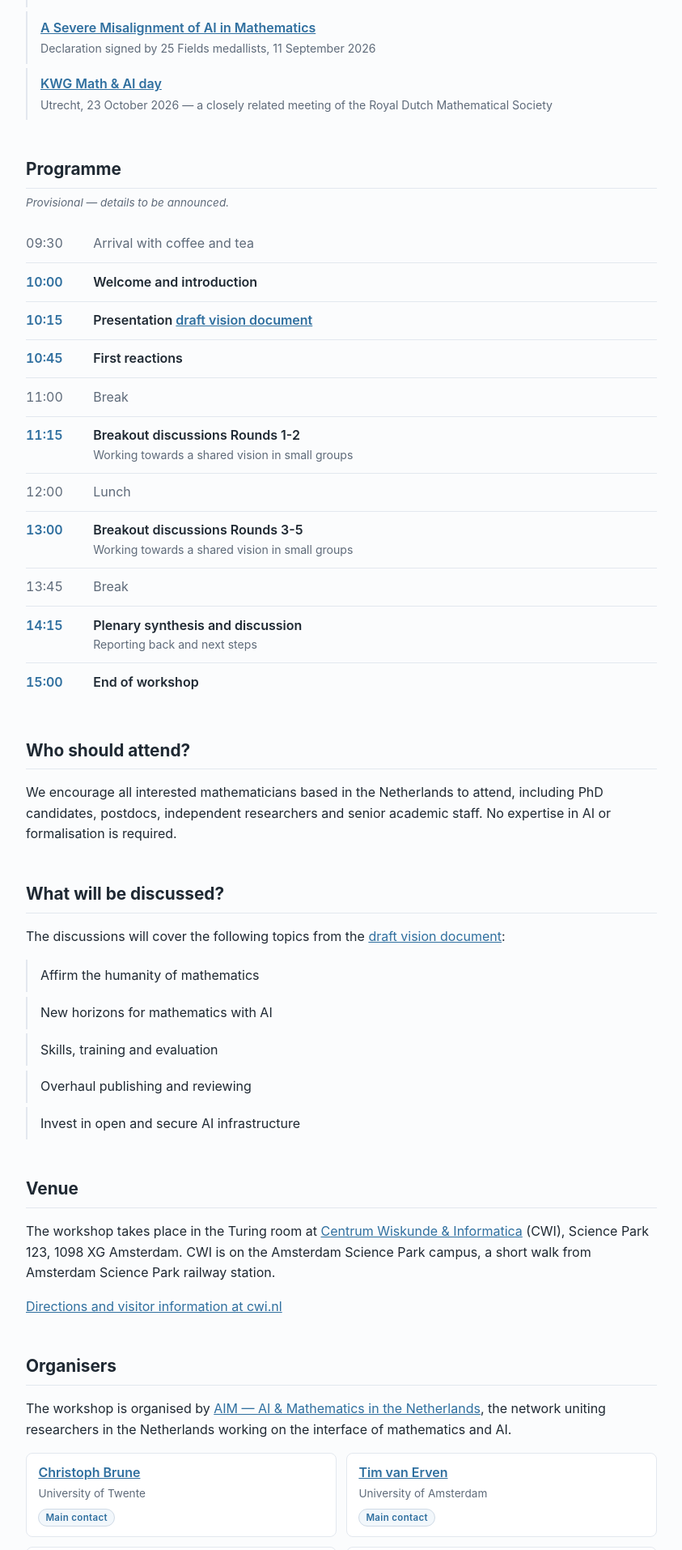
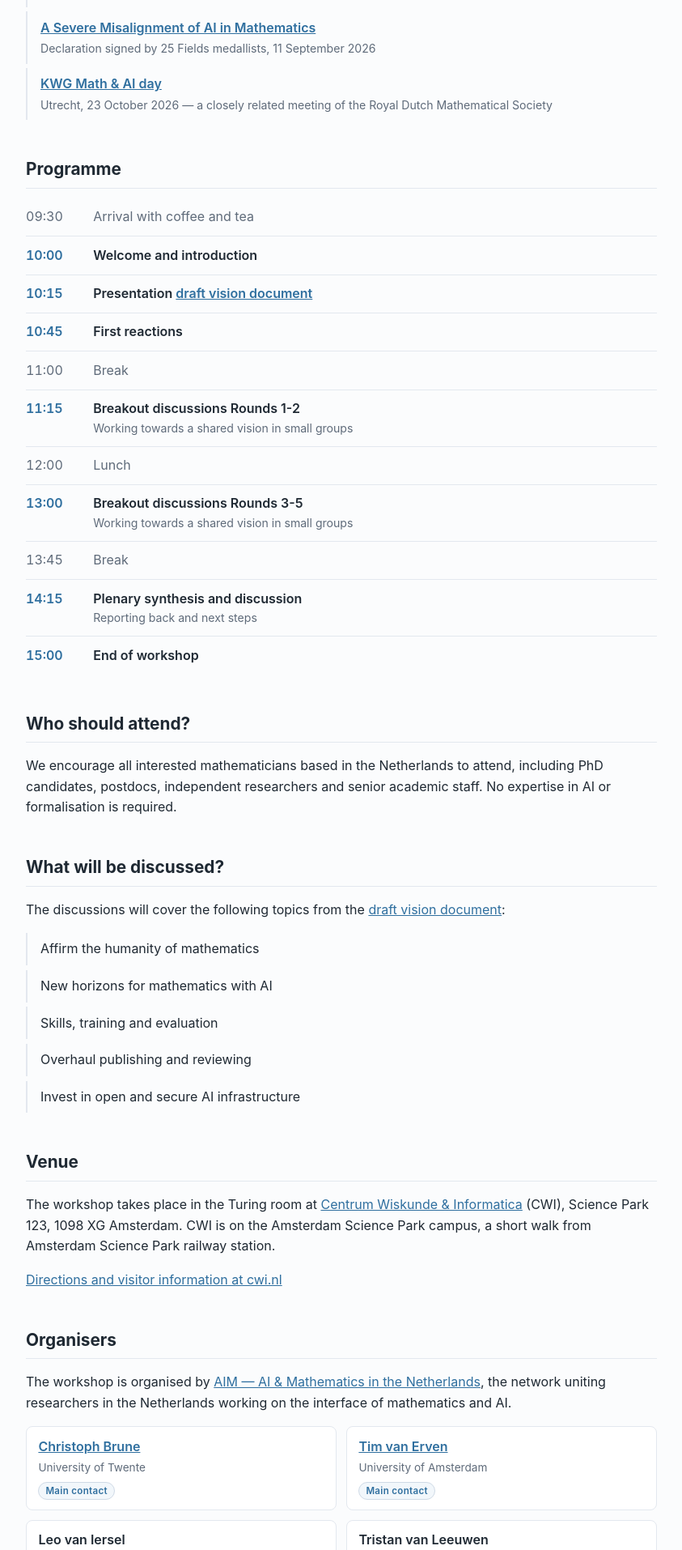
Before and after one commit to ai4mathnl/ai4mathnl.github.io, a Jekyll site: the page built from index.html, in a window 1280 px wide. Shown: the part 1172-3086 px from the top of the page at 81% size, without its empty margins (218-1061 px from the left). Built offline with Jekyll 4.4.1, drawn with Linux system fonts in a browser that asks for light colours.

Commit message:
Drop the note that the programme is provisional

```diff
--- a/_data/program.yml
+++ b/_data/program.yml
@@ -1,6 +1,5 @@
 ---
-# Provisional programme. Replace the placeholder items as speakers confirm;
-# an item with no `speaker` simply renders without one. Items with
+# The programme. An item with no `speaker` simply renders without one. Items with
 # `kind: break` render as quiet bands that separate the sessions. An item with
 # `link_text` and `url` gets those words, linked, after its title.
 - time: "09:30"
--- a/assets/css/site.css
+++ b/assets/css/site.css
@@ -192,13 +192,6 @@ a:hover { color: var(--accent-dark); }
   margin: 0 0 0.75rem;
   padding-bottom: 0.4rem;
   border-bottom: 1px solid var(--border);
-}
-
-.section__note {
-  margin: -0.3rem 0 1rem;
-  font-size: 0.85rem;
-  font-style: italic;
-  color: var(--muted);
 }
 
 /* ---- Programme ---- */
--- a/index.html
+++ b/index.html
@@ -77,7 +77,6 @@ image: /assets/img/social-card.png
 
 <section class="section" id="programme">
   <h2>Programme</h2>
-  <p class="section__note">Provisional &mdash; details to be announced.</p>
   <ol class="programme">
     {%- for item in site.data.program -%}
       <li class="programme__item{% if item.kind == 'break' %} programme__item--break{% endif %}">
```
